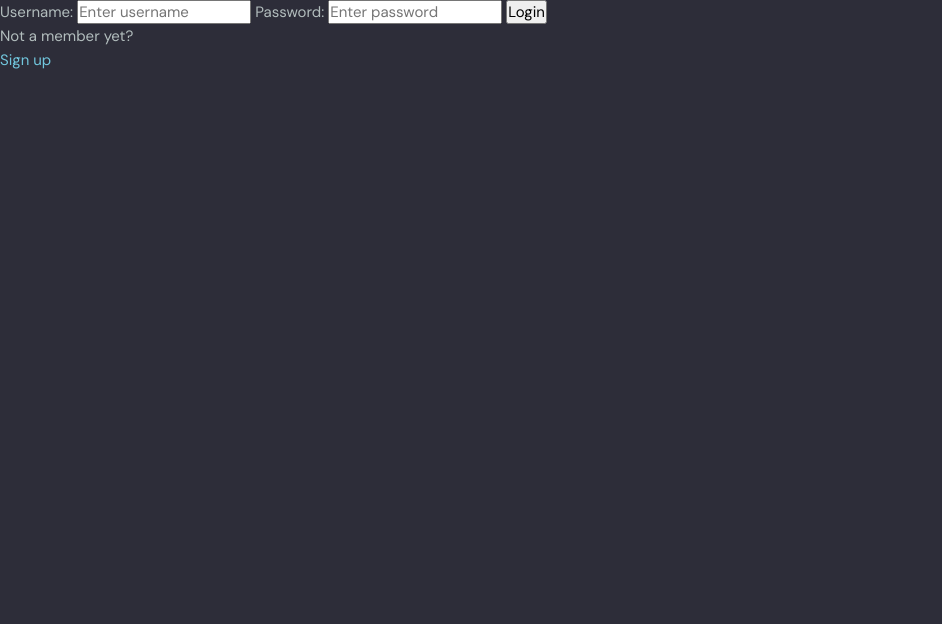
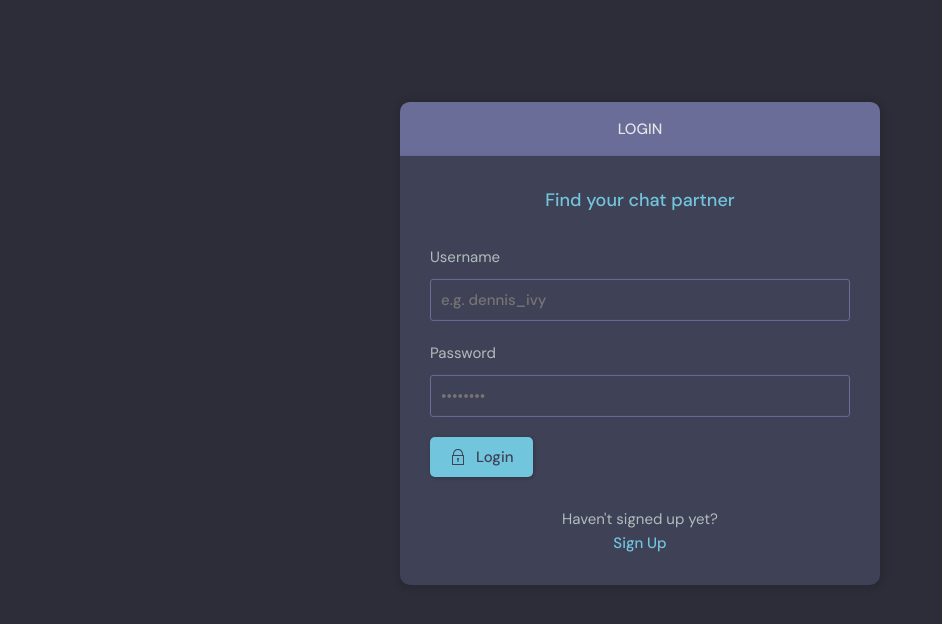
Before and after one commit to IDaneva/Server_Chat_Room, a Django app: a page that uses studybud/base/templates/base/login_register.html in a window 1280 px wide. Shown: the part 76-700 px from the top of the page, without its empty margins (0-942 px from the left). Run offline with Django 4.2, Linux system fonts and the light colour scheme.

Commit message:
edited the login and register form with the template

```diff
--- a/studybud/base/templates/base/login_register.html
+++ b/studybud/base/templates/base/login_register.html
@@ -2,46 +2,117 @@
 
 {% block content %}
 
-{% if page == "login" %}
+    <main class="auth layout">
+    {% if page == "login" %}
 
-<div>
+      <div class="container">
+        <div class="layout__box">
+          <div class="layout__boxHeader">
+            <div class="layout__boxTitle">
+              <h3>Login</h3>
+            </div>
+          </div>
+          <div class="layout__body">
+            <h2 class="auth__tagline">Find your chat partner</h2>
 
-    <form action="" method="POST">
+            <form class="form" action="" method="POST">
+              {% csrf_token %}
+              <div class="form__group form__group">
+                <label for="room_name">Username</label>
+                <input id="username" name="username" type="text" placeholder="e.g. dennis_ivy" />
+              </div>
+              <div class="form__group">
+                <label for="password">Password</label>
+                <input
+                  id="password"
+                  name="password"
+                  type="password"
+                  placeholder="&bull;&bull;&bull;&bull;&bull;&bull;&bull;&bull;"
+                />
+              </div>
 
-        {% csrf_token %}
-        <label>Username:</label>
-        <input type="text" name="username" placeholder="Enter username">
+              <button class="btn btn--main" type="submit">
+                <svg
+                  version="1.1"
+                  xmlns="http://www.w3.org/2000/svg"
+                  width="32"
+                  height="32"
+                  viewBox="0 0 32 32"
+                >
+                  <title>lock</title>
+                  <path
+                    d="M27 12h-1v-2c0-5.514-4.486-10-10-10s-10 4.486-10 10v2h-1c-0.553 0-1 0.447-1 1v18c0 0.553 0.447 1 1 1h22c0.553 0 1-0.447 1-1v-18c0-0.553-0.447-1-1-1zM8 10c0-4.411 3.589-8 8-8s8 3.589 8 8v2h-16v-2zM26 30h-20v-16h20v16z"
+                  ></path>
+                  <path
+                    d="M15 21.694v4.306h2v-4.306c0.587-0.348 1-0.961 1-1.694 0-1.105-0.895-2-2-2s-2 0.895-2 2c0 0.732 0.413 1.345 1 1.694z"
+                  ></path>
+                </svg>
 
-        <label>Password:</label>
-        <input type="password" name="password" placeholder="Enter password">
+                Login
+              </button>
+            </form>
 
-        <input type="submit" value="Login">
+            <div class="auth__action">
+              <p>Haven't signed up yet?</p>
+              <a href="{% url 'register' %}" class="btn btn--link">Sign Up</a>
+            </div>
+          </div>
+        </div>
+      </div>
+      {% else %}
 
+      <div class="container">
+        <div class="layout__box">
+          <div class="layout__boxHeader">
+            <div class="layout__boxTitle">
+              <h3>Register</h3>
+            </div>
+          </div>
+          <div class="layout__body">
+            <h2 class="auth__tagline">Find your chat partner</h2>
 
-    </form>
+            <form class="form" action="" method="POST">
+              {% csrf_token %}
 
-    <p>Not a member yet?</p>
-    <a href="{% url 'register' %}">Sign up</a>
+              {% for field in form %}
 
-</div>
+              <div class="form__group form__group">
+                <label for="room_name">{{field.label}}</label>
+                {{field}}
+              </div>
 
-{% else %}
+              {% endfor %}
 
-<div>
+              <button class="btn btn--main" type="submit">
+                <svg
+                  version="1.1"
+                  xmlns="http://www.w3.org/2000/svg"
+                  width="32"
+                  height="32"
+                  viewBox="0 0 32 32"
+                >
+                  <title>lock</title>
+                  <path
+                    d="M27 12h-1v-2c0-5.514-4.486-10-10-10s-10 4.486-10 10v2h-1c-0.553 0-1 0.447-1 1v18c0 0.553 0.447 1 1 1h22c0.553 0 1-0.447 1-1v-18c0-0.553-0.447-1-1-1zM8 10c0-4.411 3.589-8 8-8s8 3.589 8 8v2h-16v-2zM26 30h-20v-16h20v16z"
+                  ></path>
+                  <path
+                    d="M15 21.694v4.306h2v-4.306c0.587-0.348 1-0.961 1-1.694 0-1.105-0.895-2-2-2s-2 0.895-2 2c0 0.732 0.413 1.345 1 1.694z"
+                  ></path>
+                </svg>
 
-    <form action="" method="POST">
-        {% csrf_token %}
-        {{form.as_p}}
+                Register
+              </button>
+            </form>
 
-        <input type="submit" value="Register">
+            <div class="auth__action">
+              <p>Already signed up?</p>
+              <a href="{% url 'login' %}" class="btn btn--link">Sign Up</a>
+            </div>
+          </div>
+        </div>
+      </div>
 
-    </form>
-
-    <p>Already a member?</p>
-    <a href="{% url 'login' %}">Login</a>
-
-</div>
-
-{% endif %}
+      {% endif %}
+    </main>
 
 {% endblock content %}
--- a/studybud/base/templates/base/room.html
+++ b/studybud/base/templates/base/room.html
@@ -123,7 +123,7 @@
           </div>
           <div class="room__message">
             {% if request.user.is_authenticated %}
-            <form action="#" method="POST">
+            <form action="" method="POST">
               {% csrf_token %}
               <input name="body" placeholder="Write your message here..." />
             </form>
```
Also changed, not shown: studybud/base/templates/base/delete.html (+34 -7 lines), studybud/base/templates/base/delete_old.html (added, +14 -0 lines), studybud/base/templates/base/login_register_old.html (added, +47 -0 lines), studybud/db.sqlite3.
